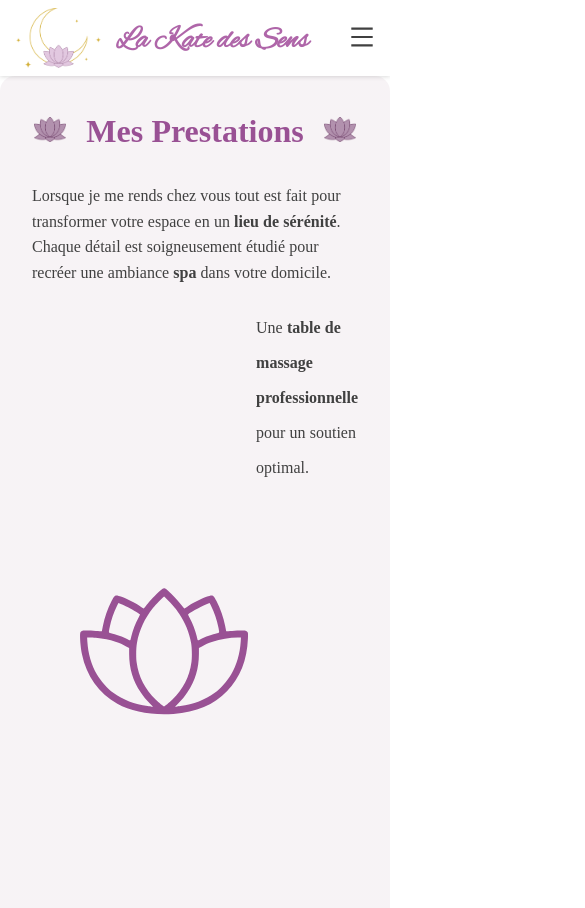
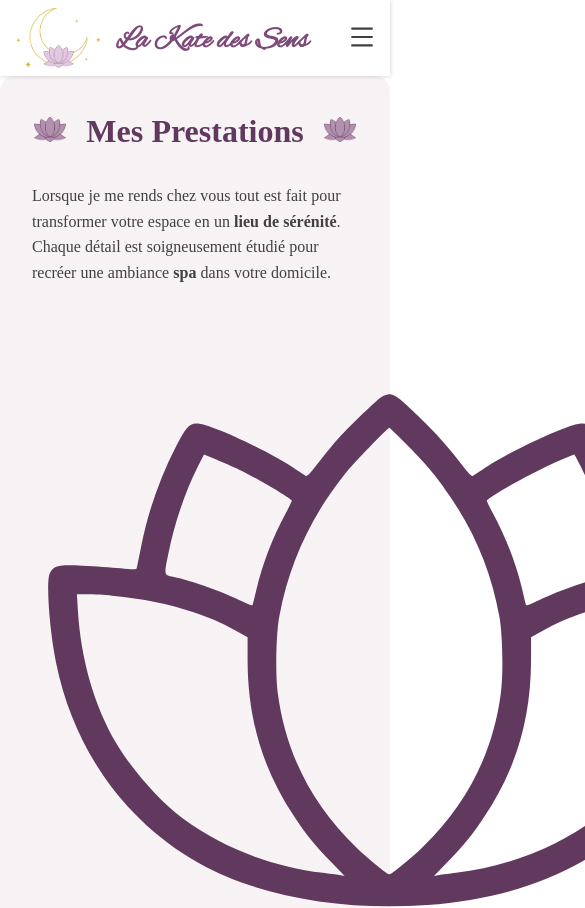
Before and after one commit to CamilleLinan/La-Kate-des-Sens, a React (Vite) app: page /prestations in a window 390 px wide. Shown: the top 908 px of the page, 585 px wide, since content can reach past the window. Built offline with nearby package versions, Linux system fonts and the light colour scheme.

Commit message:
update services list + responsive mode

```diff
--- a/src/components/Benefits/MassageTimeline/MassageTimeline.tsx
+++ b/src/components/Benefits/MassageTimeline/MassageTimeline.tsx
@@ -34,6 +34,9 @@
             <div className="massages__container">
               <h3 className="massages__title">{massage.title}</h3>
               <p className="massages__desc">{massage.descriptionLong}</p>
+              {massage.bonus && (
+                <p className="massages__bonus">{massage.bonus}</p>
+              )}
             </div>
             {massage.price ? (
               <p className="massages__info">
--- a/src/components/Benefits/MassageTimeline/_MassageTimeline.scss
+++ b/src/components/Benefits/MassageTimeline/_MassageTimeline.scss
@@ -50,6 +50,16 @@
     color: #5a5a5a;
     font-size: 0.95rem;
     line-height: 1.6;
+  }
+
+  &__bonus {
+    font-style: italic;
+    color: $sdyClr;
+    font-size: 14px;
+    text-align: right;
+    max-width: 400px;
+    margin-left: auto;
+    opacity: 0.8;
   }
 
   &__info {
--- a/src/components/Benefits/ServiceList/ServiceList.tsx
+++ b/src/components/Benefits/ServiceList/ServiceList.tsx
@@ -1,8 +1,10 @@
 import type { FC } from "react";
 import "./_ServiceList.scss";
+import { services } from "@data/services";
+import { oils } from "@data/oils";
+import Icon from "@assets/lotus.svg?react";
 import TitleSection from "@components/shared/TitleSection/TitleSection";
-import { services } from "@data/services";
-import Icon from "@assets/lotus.svg?react";
+import CustomList from "@components/shared/CustomList/CustomList";
 
 const ServiceList: FC = () => {
   return (
@@ -15,20 +17,24 @@
           étudié pour recréer une ambiance <b>spa</b> dans votre domicile.
         </p>
 
-        <ul className="prestations__list">
-          {services.map((service, i) => (
-            <li key={i}>
-              <Icon className="icon" />
-              {service}
-            </li>
-          ))}
-        </ul>
+        <CustomList items={services} icon={Icon} className="services" />
+
+        <article className="oils__list">
+          <h3 className="oils__list__title">Les huiles Bio utilisées</h3>
+          {/* <p className="oils__quote">« Éveillez vos sens en trouvant vos sens »</p> */}
+          <CustomList items={oils} icon={Icon} className="oils" />
+        </article>
 
         <p className="prestations__text">
           Pour les massages à domicile*, j’arrive environ <b>10 à 15 minutes</b>{" "}
           avant l’heure convenue afin de préparer sereinement la table, le
           matériel et l’ambiance. L’installation et le rangement s’effectuent en
           dehors du temps du massage.
+        </p>
+        <p className="prestations__text">
+          Votre massage se terminera par une remise au monde, en prenant le
+          temps d’apprécier le soin reçu autour d’un thé ou d’une infusion... Un
+          pur moment de détente.
         </p>
         <p className="prestations__note">
           * Les frais de déplacement sont à ajouter aux tarifs des prestations.
--- a/src/components/Benefits/ServiceList/_ServiceList.scss
+++ b/src/components/Benefits/ServiceList/_ServiceList.scss
@@ -23,31 +23,6 @@
     margin-bottom: 1rem;
   }
 
-  &__list {
-    margin: 1.5rem 0;
-    list-style: none;
-    padding-left: 0;
-
-    li {
-      padding-left: 3rem;
-      display: flex;
-      align-items: center;
-      line-height: 35px;
-
-      svg {
-        margin-right: 0.5em;
-        // max-width: 22px;
-        // max-height: 22px;
-        // min-width: 22px;
-        // min-height: 22px;
-
-        g {
-          fill: $tryClr;
-        }
-      }
-    }
-  }
-
   &__note {
     font-size: 0.9rem;
     color: $tryClr;
@@ -70,16 +45,38 @@
   }
 }
 
+.oils__list {
+  margin: 2em 0;
+  border: 5px dotted rgb(226, 200, 224);
+  border-radius: 10px;
+  padding: 0 1em 0.5em;
+
+  &__title {
+    font-style: italic;
+    margin-top: 0.5em;
+    margin-bottom: 0.5em;
+  }
+
+  & .custom-list {
+    display: flex;
+    flex-wrap: wrap;
+
+    &__item {
+      padding-left: 1.8em;
+    }
+  }
+}
+
 @media (max-width: 980px) {
   .prestations {
     padding: 2em;
 
-    // &__text {
-    //   text-align: center;
-    // }
+    & .custom-list.services li {
+      align-items: start;
 
-    &__list li {
-      align-items: start;
+      & svg {
+        margin-top: 7px;
+      }
     }
   }
 }
--- /dev/null
+++ b/src/components/shared/CustomList/CustomList.tsx
@@ -0,0 +1,27 @@
+import type { ComponentType, FC, ReactNode, SVGProps } from "react";
+import "./_CustomList.scss";
+
+interface CustomListProps {
+  items: (string | ReactNode)[];
+  icon?: ComponentType<SVGProps<SVGSVGElement>>;
+  className?: string;
+}
+
+const CustomList: FC<CustomListProps> = ({ items, icon: Icon, className }) => {
+  return (
+    <ul className={`custom-list ${className || ""}`}>
+      {items.map((item, i) => (
+        <li key={i} className="custom-list__item">
+          {Icon && (
+            <span className="custom-list__icon">
+              <Icon />
+            </span>
+          )}
+          <span className="custom-list__text">{item}</span>
+        </li>
+      ))}
+    </ul>
+  );
+};
+
+export default CustomList;
--- /dev/null
+++ b/src/components/shared/CustomList/_CustomList.scss
@@ -0,0 +1,30 @@
+@use "@scss/variables" as *;
+
+.custom-list {
+  margin: 0;
+  list-style: none;
+  padding-left: 0;
+
+  &__item {
+    padding-left: 3rem;
+    display: flex;
+    align-items: center;
+    line-height: 35px;
+  }
+
+  &__icon {
+    margin-bottom: -4px;
+    margin-right: 0.5em;
+    font-size: 18px;
+
+    g {
+      fill: $tryClr;
+    }
+  }
+}
+
+@media (max-width: 980px) {
+  .custom-list__item {
+    padding-left: 1rem;
+  }
+}
--- a/src/data/massages.tsx
+++ b/src/data/massages.tsx
@@ -17,6 +17,8 @@
       "Enveloppant, qui invite au lâcher-prise et à la reconnexion avec soi-même.",
     descriptionLong:
       "Une expérience profonde de relaxation, idéale pour ceux qui souhaitent se détendre complètement et se ressourcer. Sa douceur et son enveloppement favorisent un relâchement total, parfait pour échapper au stress du quotidien et retrouver une paix intérieure.",
+    bonus:
+      "Comprend un rituel à la fleur de cerisier avec un bain de pieds délassant, au début du massage.",
     duration: "1h15",
     price: 60,
     image: carpediem,
@@ -92,8 +94,6 @@
       "Un massage sur mesure, adapté à vos envies et besoins du moment.",
     descriptionLong:
       "Parce que chaque personne est unique, ce massage est créé spécialement pour vous. En fonction de vos attentes et de vos ressentis, il combine différentes techniques pour un soin parfaitement adapté.",
-    duration: null,
-    price: null,
     image: perso,
   },
 ];
--- /dev/null
+++ b/src/data/oils.tsx
@@ -0,0 +1,8 @@
+export const oils = [
+  "Huile à la Fleur de cerisier",
+  "Weleda",
+  "Secret de miel",
+  "Puressentiel",
+  "Green SPA",
+  "La Belle Verte (label I am Normand)",
+];
--- a/src/models/Massage.ts
+++ b/src/models/Massage.ts
@@ -3,7 +3,8 @@
   title: string;
   description: string;
   descriptionLong: string;
-  duration: string | null;
-  price: number | null;
+  bonus?: string;
+  duration?: string | null;
+  price?: number | null;
   image: string;
 }
--- a/src/styles/_variables.scss
+++ b/src/styles/_variables.scss
@@ -1,8 +1,8 @@
 @use "sass:color";
 
-$textClr: #404040;
-$pryClr: #e2c8e0;
-$sdyClr: color.scale($pryClr, $lightness: -35%);
-$tryClr: color.scale($pryClr, $lightness: -45%);
-$qtyClr: #a67b5b;
+$textClr: rgb(64, 64, 64);
+$pryClr: rgb(226, 200, 224);
+$sdyClr: rgb(126, 74, 121);
+$tryClr: rgb(97, 56, 94);
+$qtyClr: rgb(166, 123, 91);
 $bgSectionClr: #f0f0f0;
```
